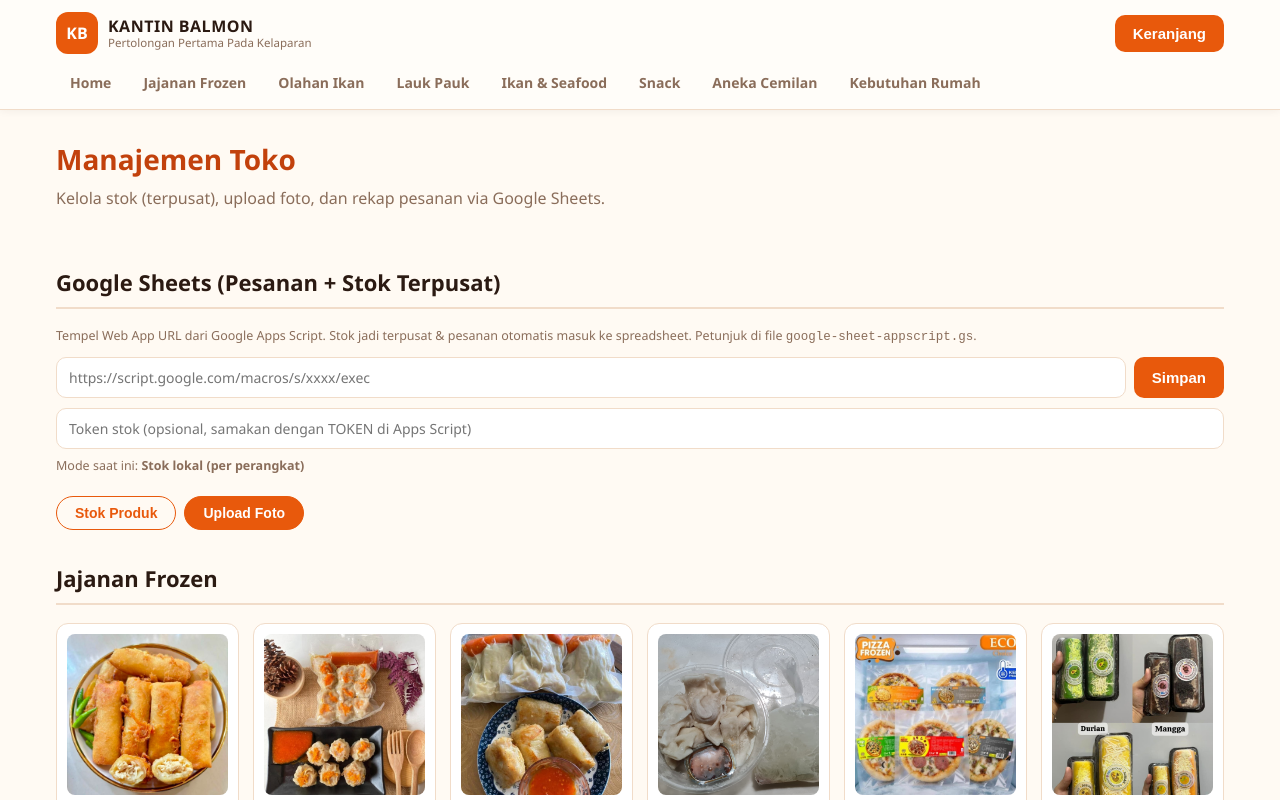
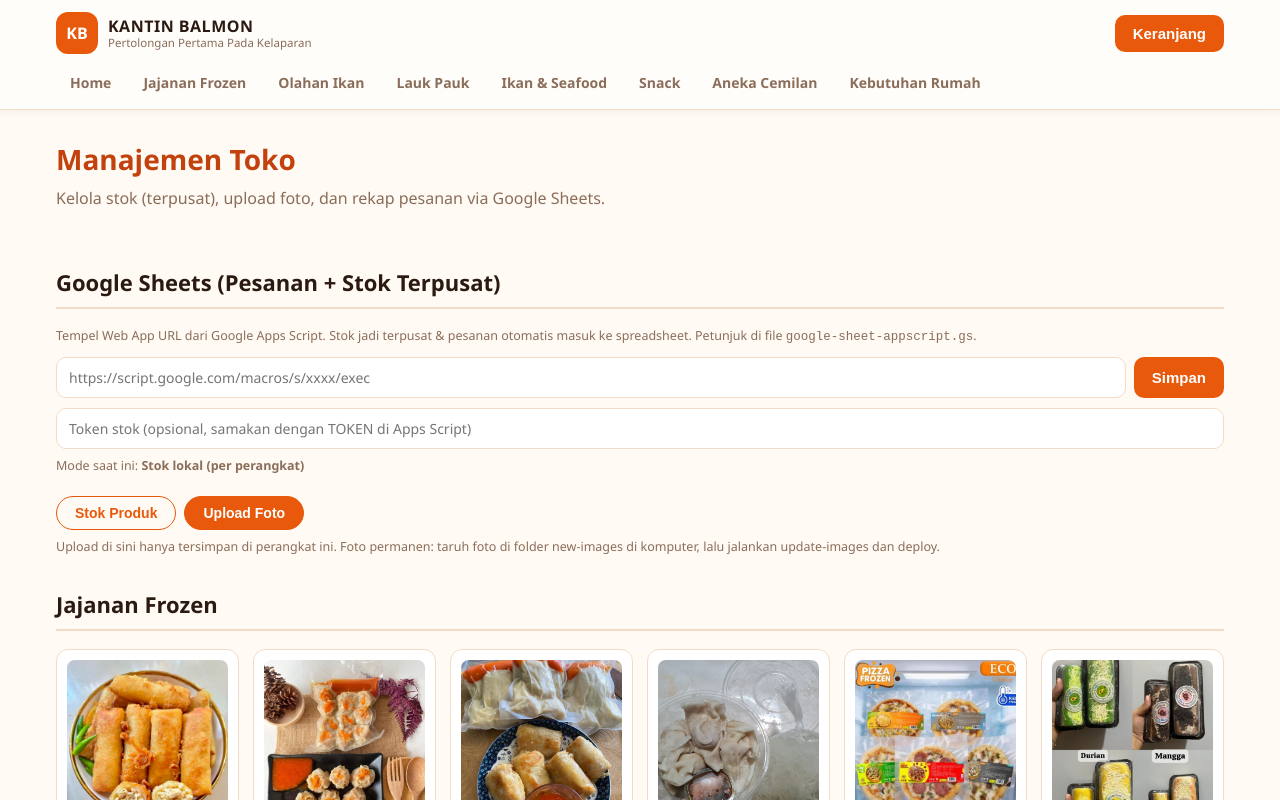
Before and after one commit to jajananbangik-ciamik/kantin-balmon, a React (Vite) app: page /#/admin in a window 1280 px wide. Both pictures are taken after a click on the button "Upload Foto". Shown: the top 800 px of the page. Built offline with nearby package versions, Linux system fonts and the light colour scheme.

Commit message:
Admin: petunjuk foto permanen via folder new-images

```diff
--- a/src/pages/Admin.jsx
+++ b/src/pages/Admin.jsx
@@ -171,7 +171,12 @@ export default function Admin() {
           })}
         </>
       ) : (
-        categories.map((cat) => {
+        <div>
+          <p className="hint">
+            Upload di sini hanya tersimpan di perangkat ini. Foto permanen: taruh foto di folder
+            new-images di komputer, lalu jalankan update-images dan deploy.
+          </p>
+          {categories.map((cat) => {
           const items = products.filter((p) => p.category === cat.slug)
           if (!items.length) return null
           return (
@@ -209,7 +214,8 @@ export default function Admin() {
               </div>
             </section>
           )
-        })
+        })}
+        </div>
       )}
     </div>
   )
```
